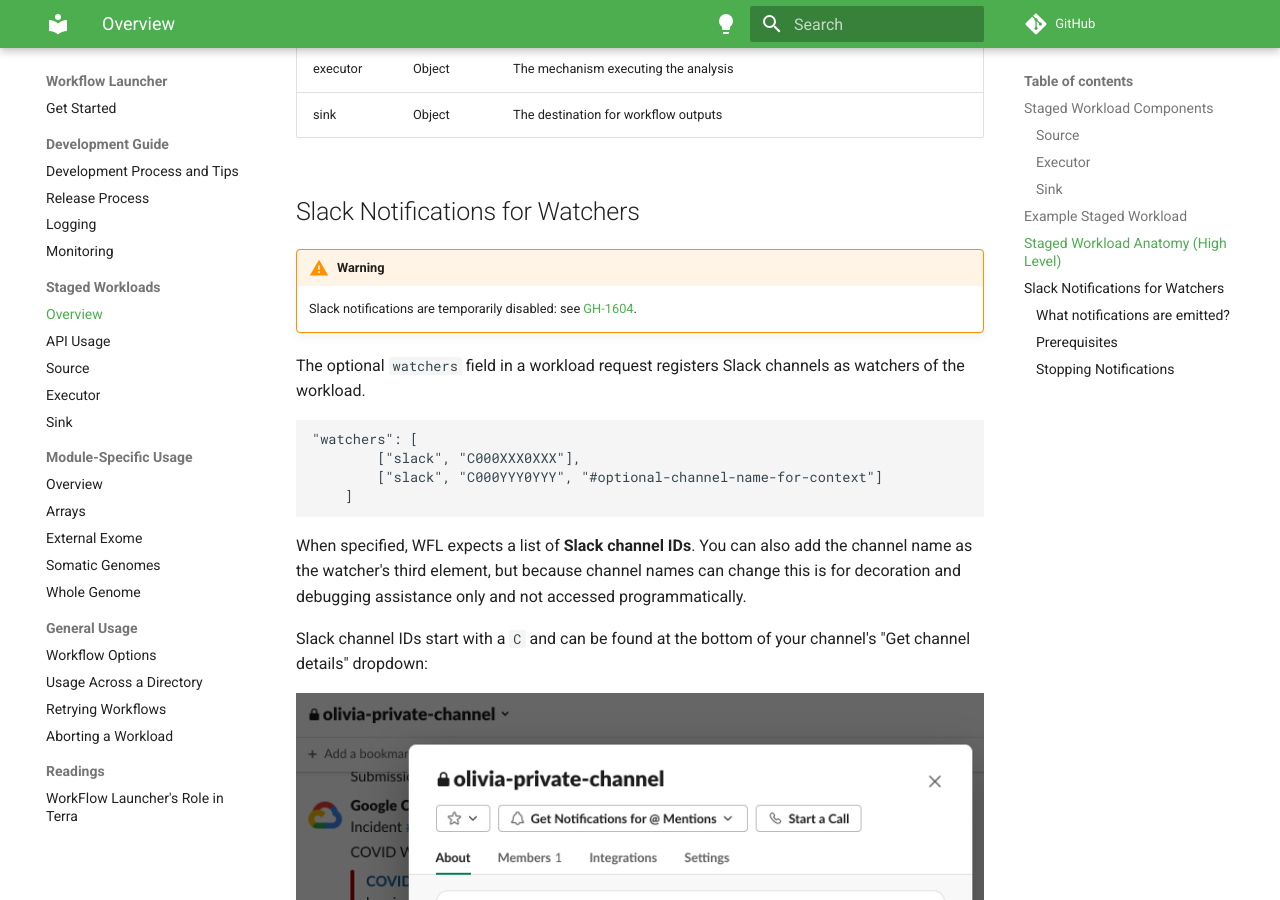
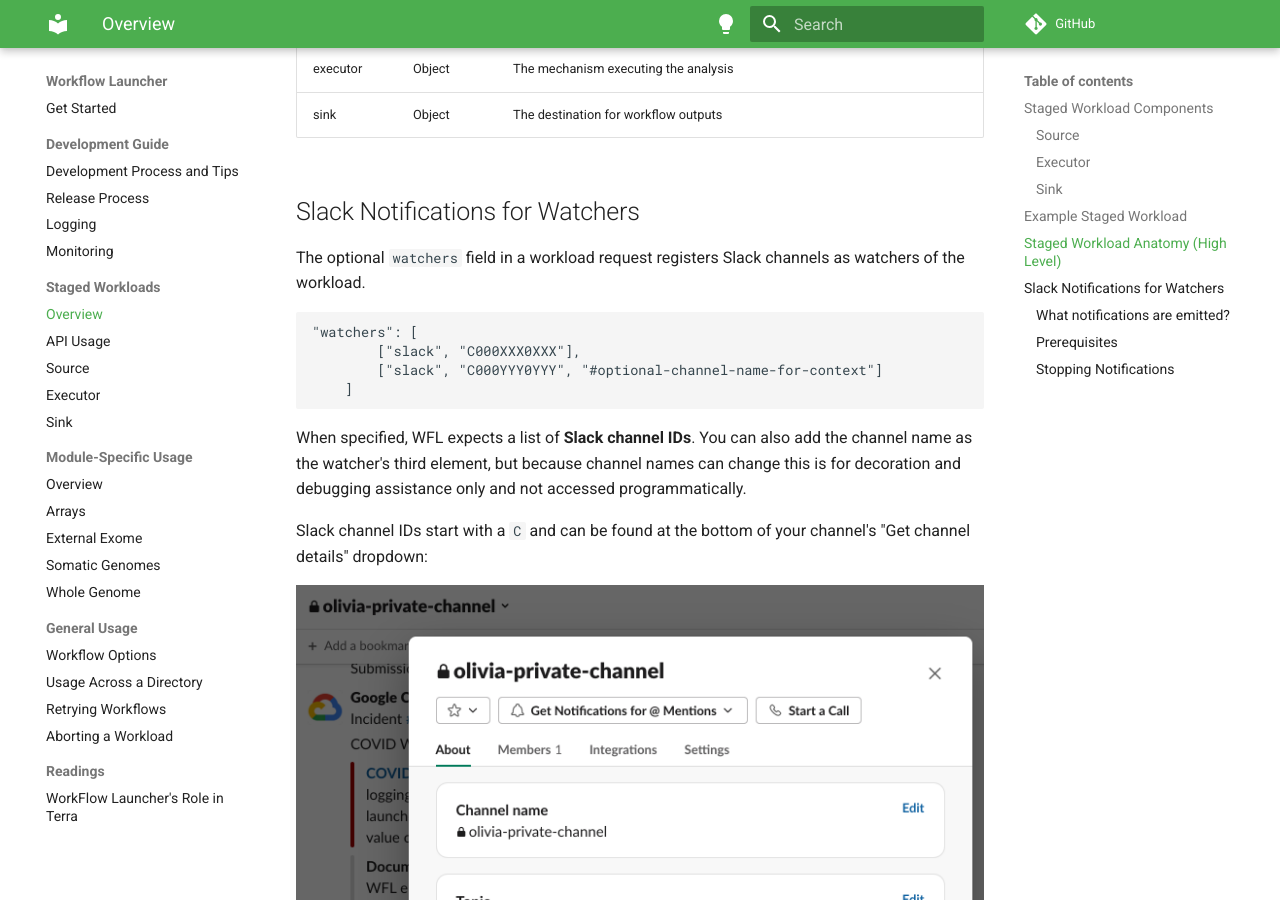
Before and after one commit to broadinstitute/wfl, an MkDocs documentation site: the page built from docs/md/staged-workload.md, in a window 1280 px wide and 900 px high, scrolled down 2005 px. Built offline with MkDocs 1.6.1 and Material for MkDocs 9.7.7, drawn with Linux system fonts in a browser that asks for light colours; comment, search, counter and statistics services are not loaded.

Commit message:
[GH-1633] Remove WFL_SLACK_ENABLED feature switch (#587)
Now Slack notifications are always enabled.

```diff
--- a/docs/md/staged-workload.md
+++ b/docs/md/staged-workload.md
@@ -86,10 +86,6 @@
 
 ## Slack Notifications for Watchers
 
-!!! warning
-    Slack notifications are temporarily disabled:
-    see [GH-1604](https://broadinstitute.atlassian.net/browse/GH-1604).
-
 The optional `watchers` field in a workload request
 registers Slack channels as watchers of the workload.
 
```
Also changed, not shown: 4 other files.
